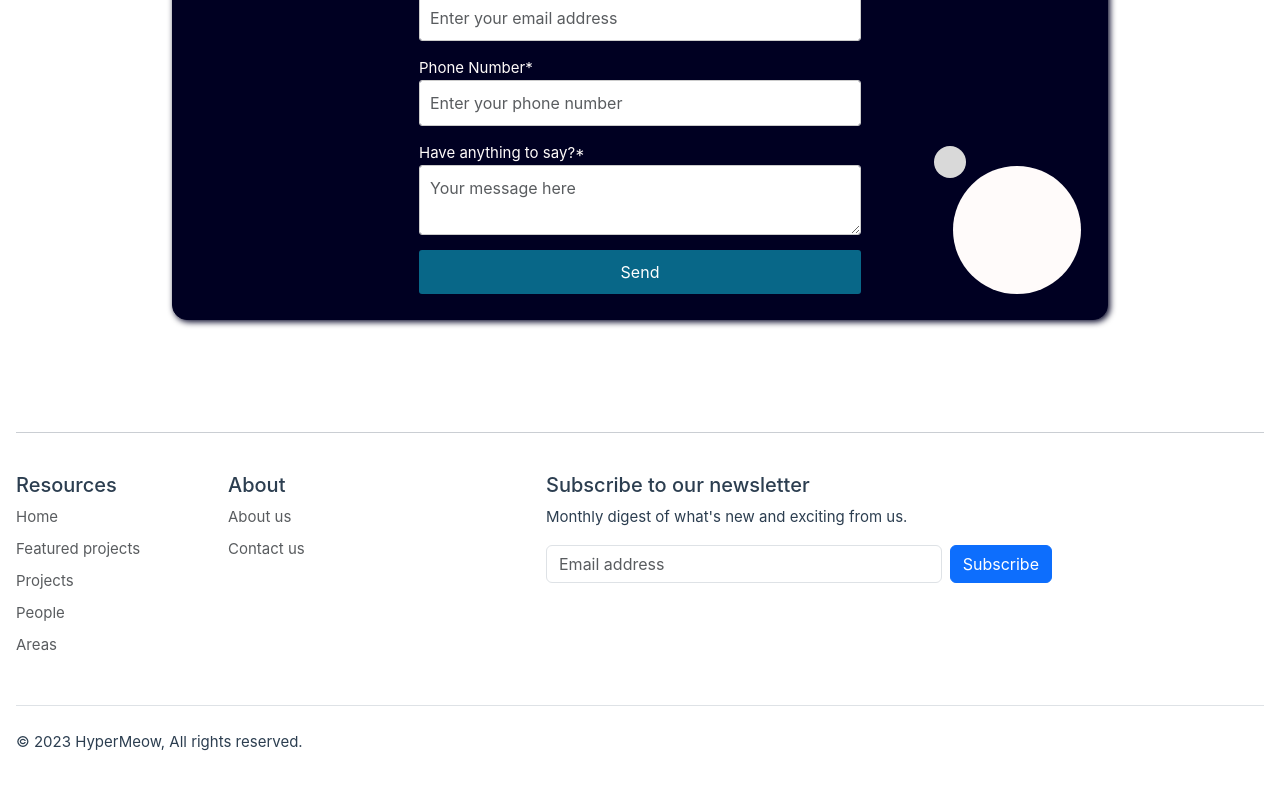
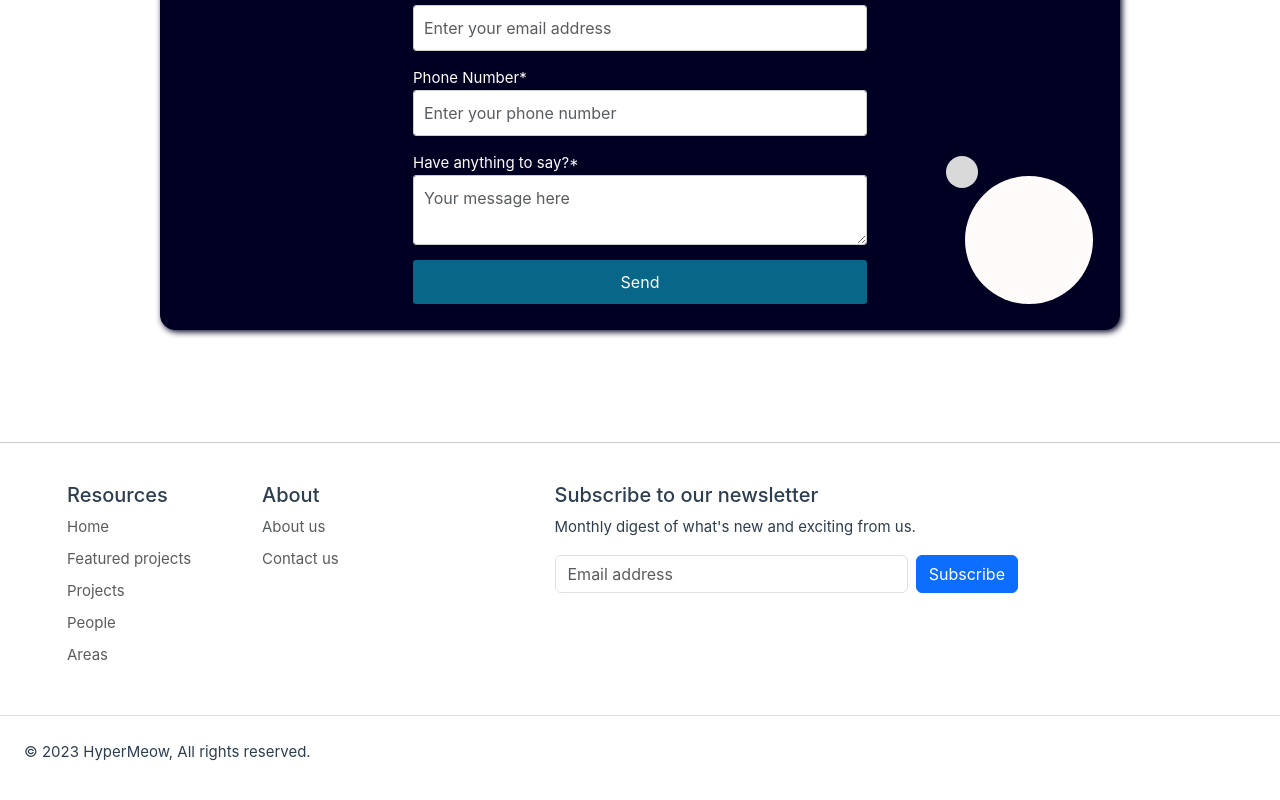
Before and after one commit to Benedart/Hypermedia-Applications-Project, a Nuxt app in the folder frontend/: page / in a window 1280 px wide. Shown: the part 1692-2492 px from the top of the page. Built offline with nearby package versions, Linux system fonts and the light colour scheme.

Commit message:
Margins fix
Removed global margins
Added margins to footer

```diff
--- a/frontend/components/Footer.vue
+++ b/frontend/components/Footer.vue
@@ -56,7 +56,22 @@
         </div>
 
         <div class="d-flex flex-column flex-sm-row justify-content-between py-4 my-4 border-top">
-            <p>&copy; 2023 HyperMeow, All rights reserved.</p>
+            <p class="ms-4">&copy; 2023 HyperMeow, All rights reserved.</p>
         </div>
     </footer>
 </template>
+
+<style scoped>
+footer {
+    position: relative;
+    bottom: 0;
+    width: 100%;
+    height: 100px;
+}
+
+.row {
+    margin: 0 auto;
+    max-width: 1200px;
+    padding: 0 15px;
+}
+</style>
--- a/frontend/layouts/default.vue
+++ b/frontend/layouts/default.vue
@@ -4,7 +4,7 @@ import Footer from '@/components/Footer.vue'
 </script>
 
 <template>
-    <div class = "mx-3">
+    <div>
         <Navbar />
         <slot />
         <Footer />
```
